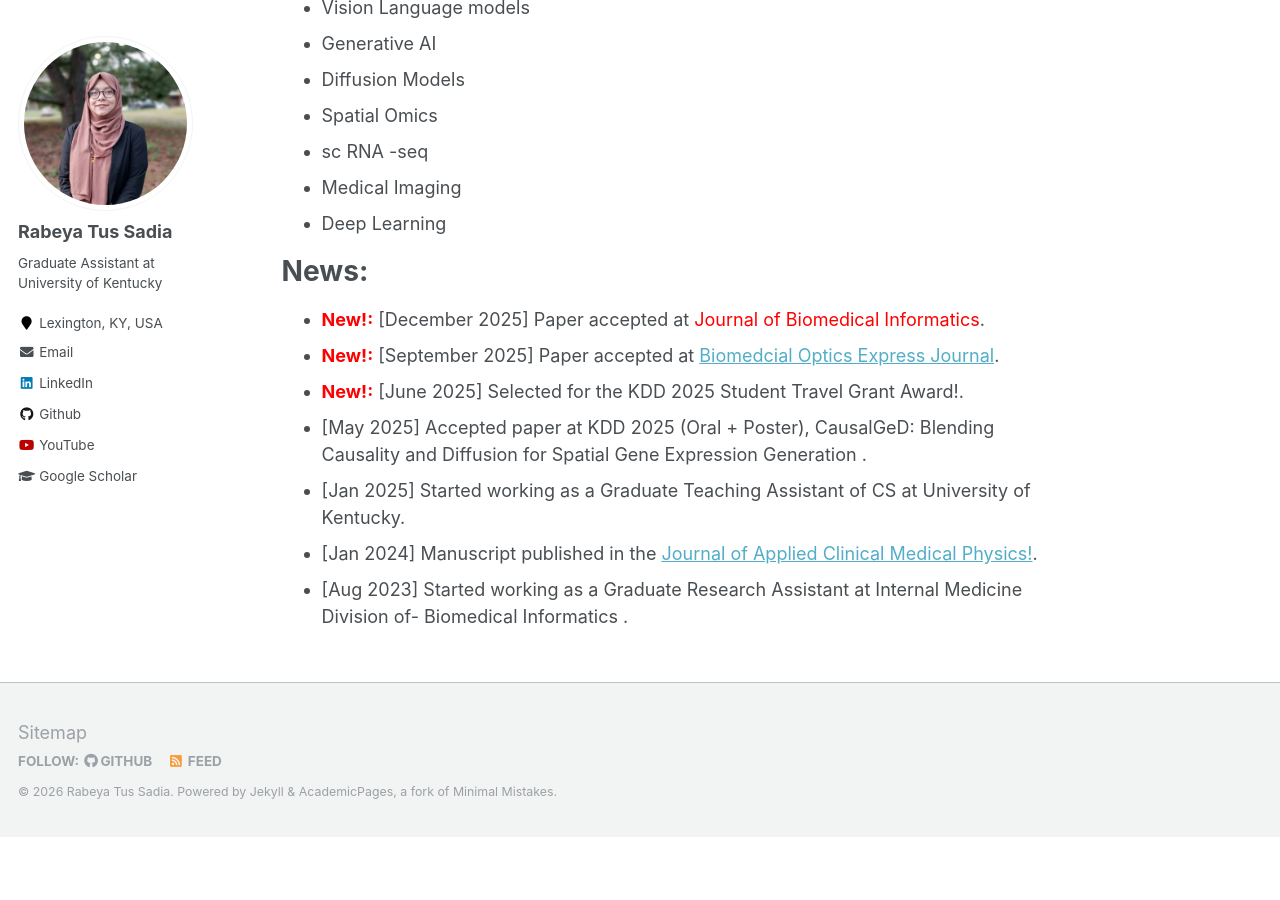
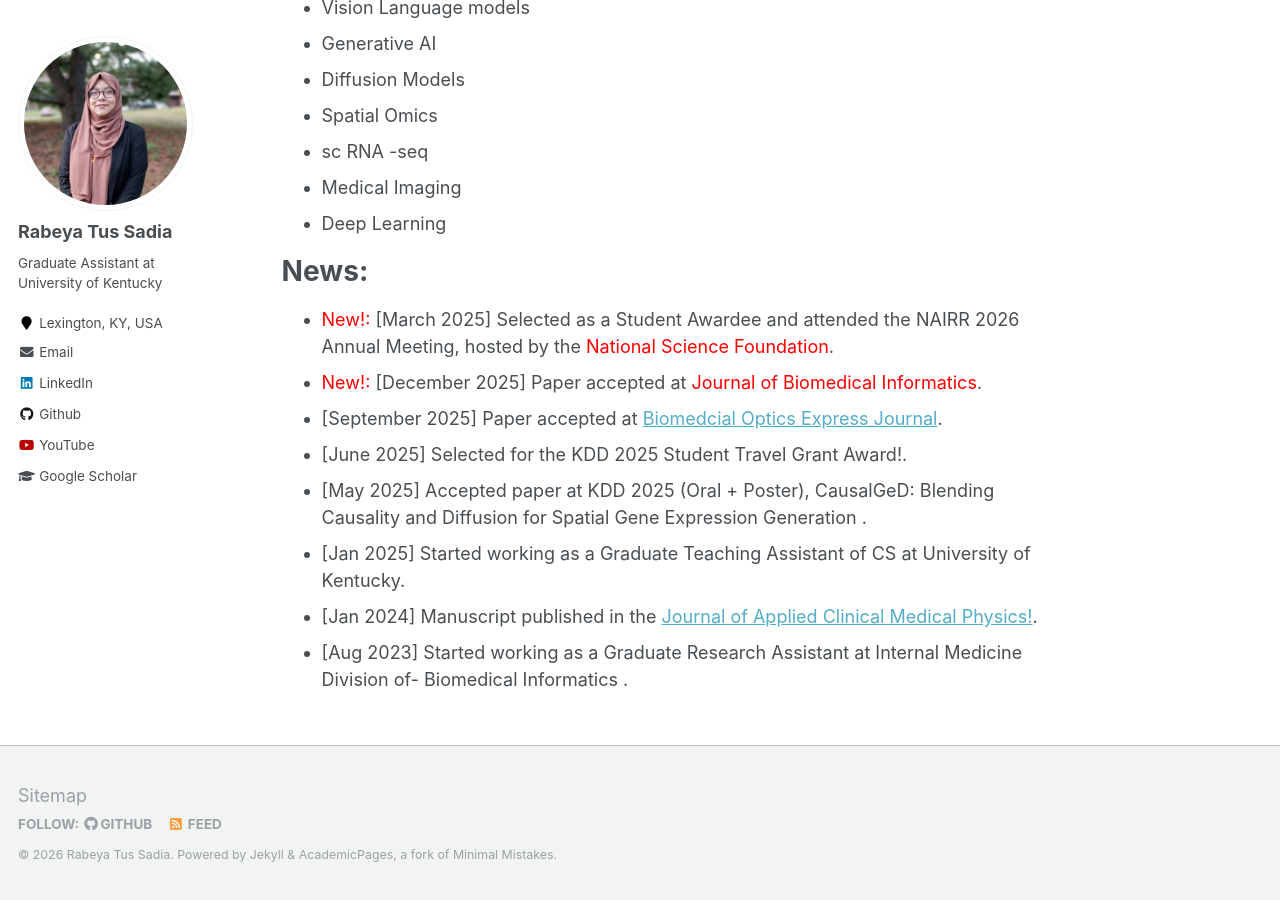
Before and after one commit to Rumi07/rumi07.github.io, a Jekyll site: the page built from _pages/about.md, in a window 1280 px wide and 900 px high, scrolled down 798 px. Built offline with Jekyll 4.4.1, drawn with Linux system fonts in a browser that asks for light colours; before the commit the page ends 1635 px from its top, so only the background shows below that.

Commit message:
Update about.md

```diff
--- a/_pages/about.md
+++ b/_pages/about.md
@@ -32,9 +32,10 @@ Research Interests:
 News:
 ======
 
-- **<span style="color:red">New!:</span>**  [December 2025] Paper accepted at <span style="color:red"> Journal of Biomedical Informatics</span>.
-- **<span style="color:red">New!:</span>**  [September 2025] Paper accepted at [Biomedcial Optics Express Journal](https://opg.optica.org/boe/fulltext.cfm?uri=boe-16-10-3895).
-- **<span style="color:red">New!:</span>**  [June 2025] Selected for the KDD 2025 Student Travel Grant Award!.
+- <span style="color:red">New!:</span> [March 2025] Selected as a Student Awardee and attended the NAIRR 2026 Annual Meeting, hosted by the <span style="color:red">National Science Foundation</span>.
+- <span style="color:red">New!:</span>  [December 2025] Paper accepted at <span style="color:red"> Journal of Biomedical Informatics</span>.
+- [September 2025] Paper accepted at [Biomedcial Optics Express Journal](https://opg.optica.org/boe/fulltext.cfm?uri=boe-16-10-3895).
+- [June 2025] Selected for the KDD 2025 Student Travel Grant Award!.
 - [May 2025] Accepted paper at KDD 2025 (Oral + Poster), CausalGeD: Blending Causality and Diffusion for Spatial Gene Expression Generation .
 - [Jan 2025] Started working as a Graduate Teaching Assistant of CS at University of Kentucky.
 - [Jan 2024] Manuscript published in the [Journal of Applied Clinical Medical Physics!](https://aapm.onlinelibrary.wiley.com/doi/full/10.1002/acm2.14270).
```
